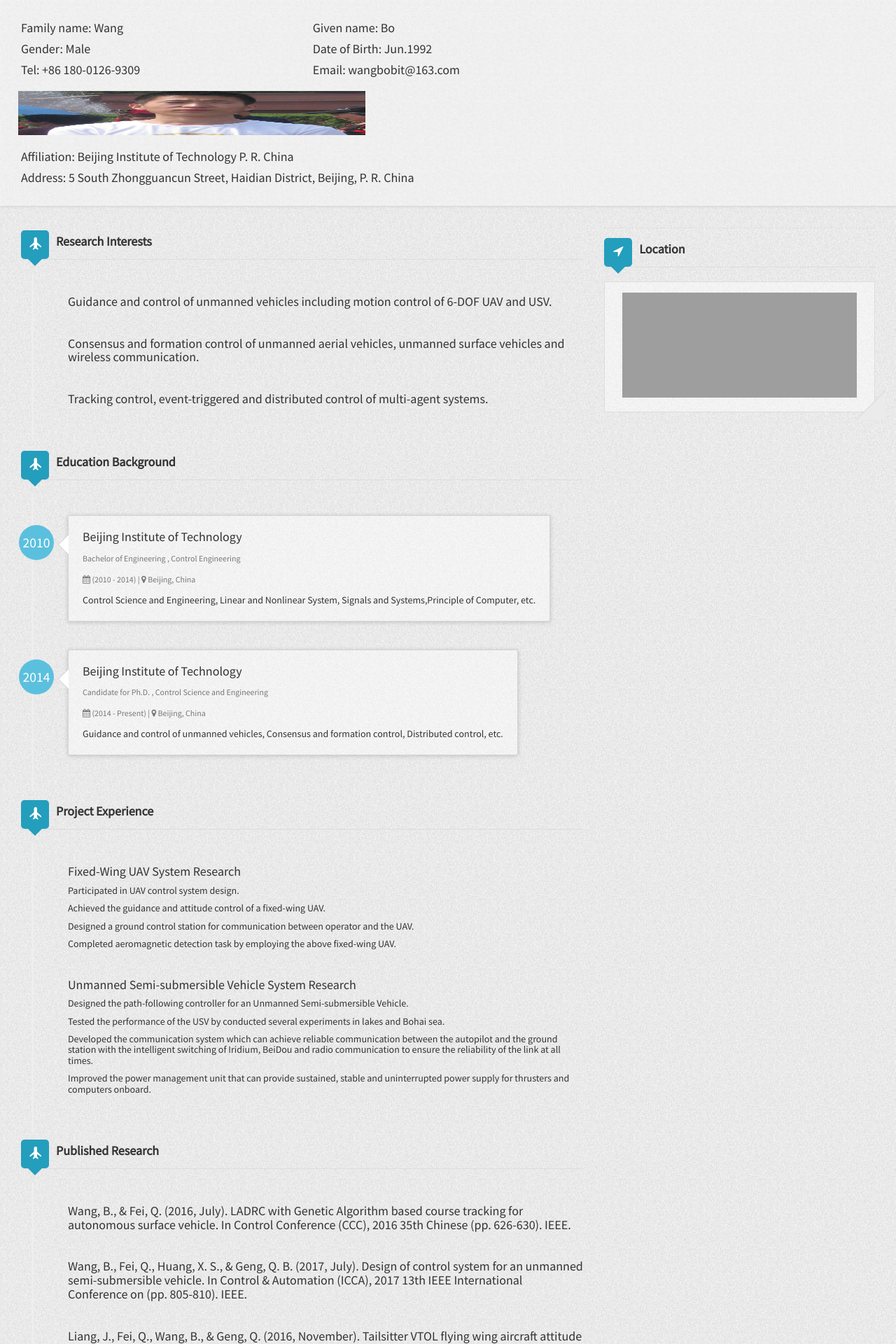
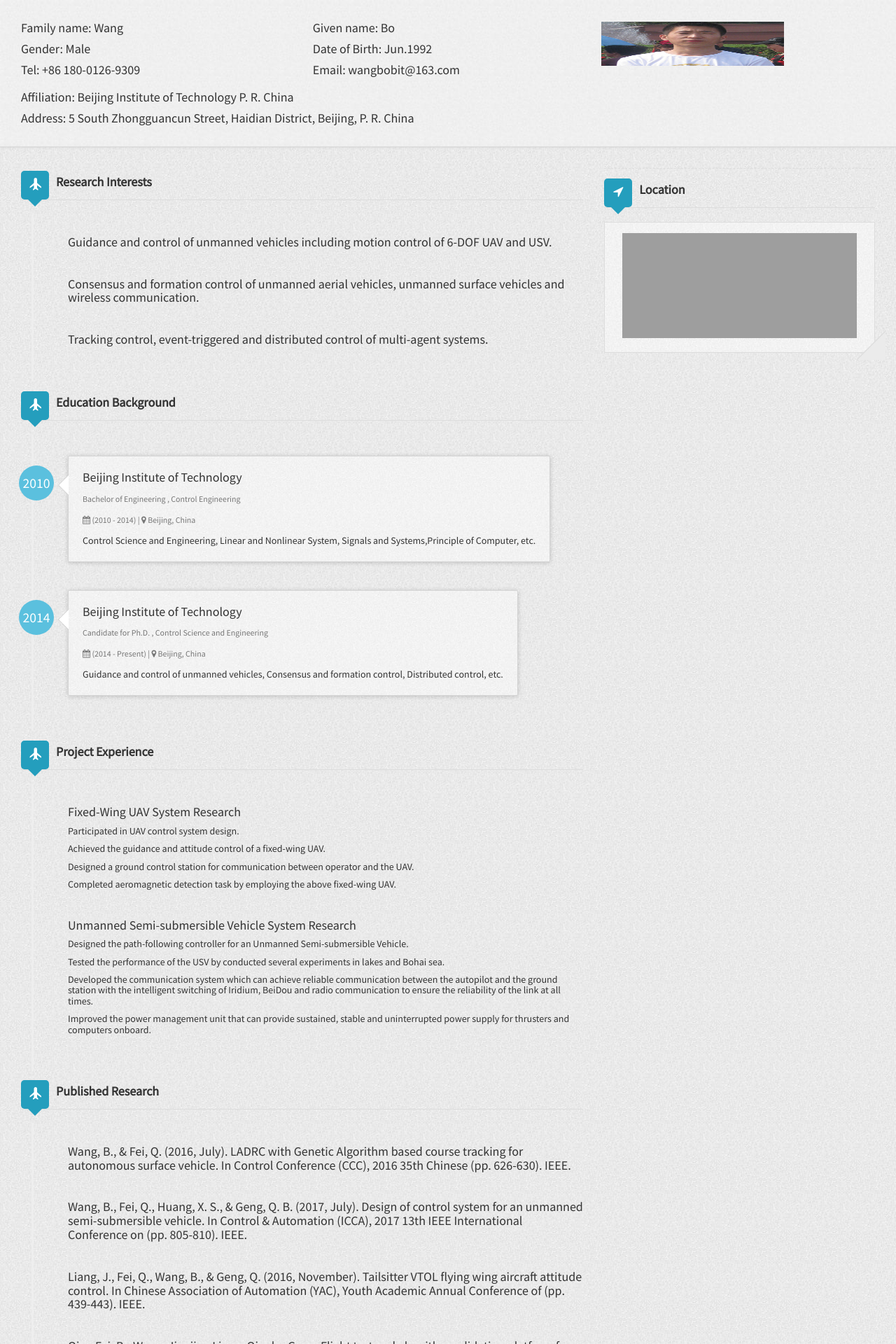
Before and after one commit to wangbo121/CV, a Jekyll site: the page built from index.html, in a window 1280 px wide. Shown: the top 1920 px of the page at 70% size. Built offline with Jekyll 4.4.1, drawn with Linux system fonts in a browser that asks for light colours; nearby versions of some CDN libraries; grey boxes are pictures that could not be loaded.

Commit message:
该图片

```diff
--- a/_includes/header.html
+++ b/_includes/header.html
@@ -13,7 +13,7 @@
                 <h4> {{ site.author.email }} </h4>
             </div>
 		</div>
-		<img src="{{ site.favicon | prepend: site.baseurl }}" title="Avatar" alt="My Avatar" width="518" height="410">
+		<img src="{{ site.favicon | prepend: site.baseurl }}" title="Avatar" alt="My Avatar" width="283" height="224">
 		<div class="row-fluid">
 			<div class="col-sm-12">
 				<h4>{{ site.author.Affiliation }}</h4>
```
Also changed, not shown: assets/img/wangbo.jpg, assets/img/wangbo2.jpg (added).
